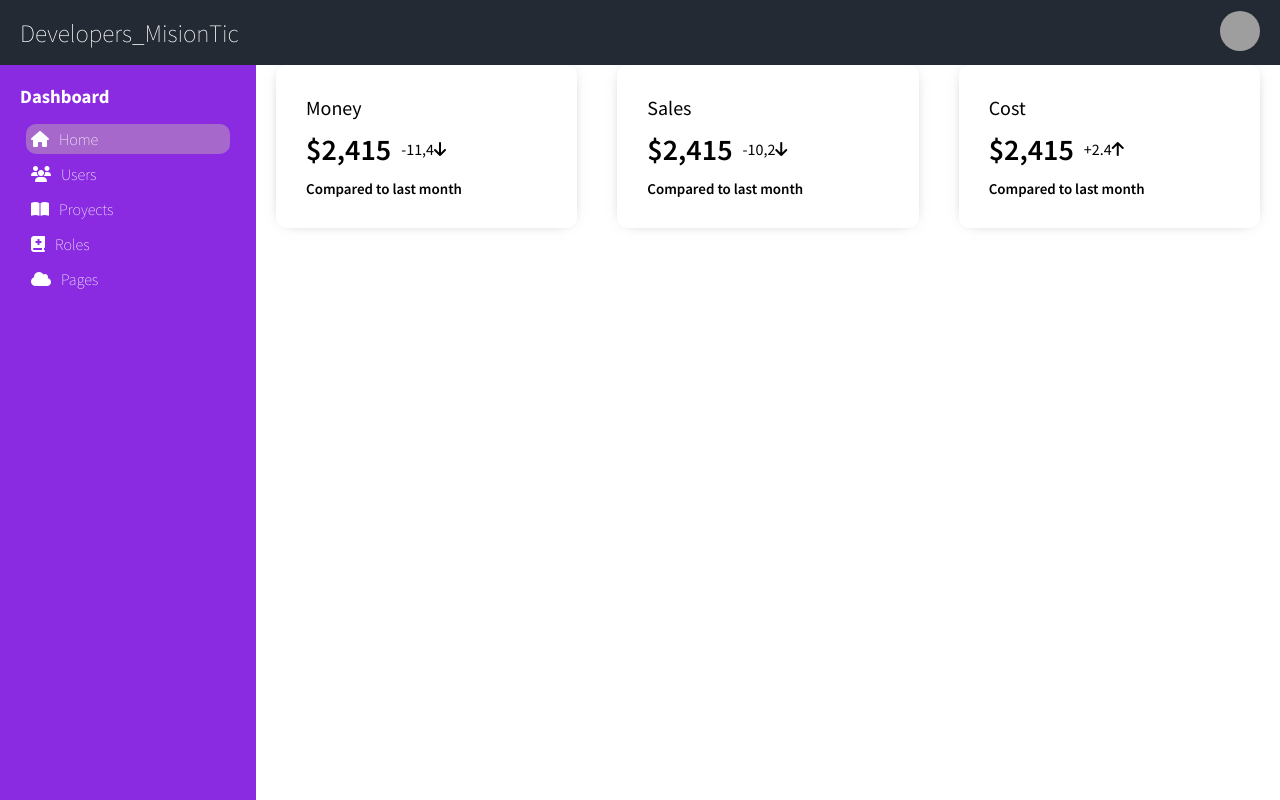
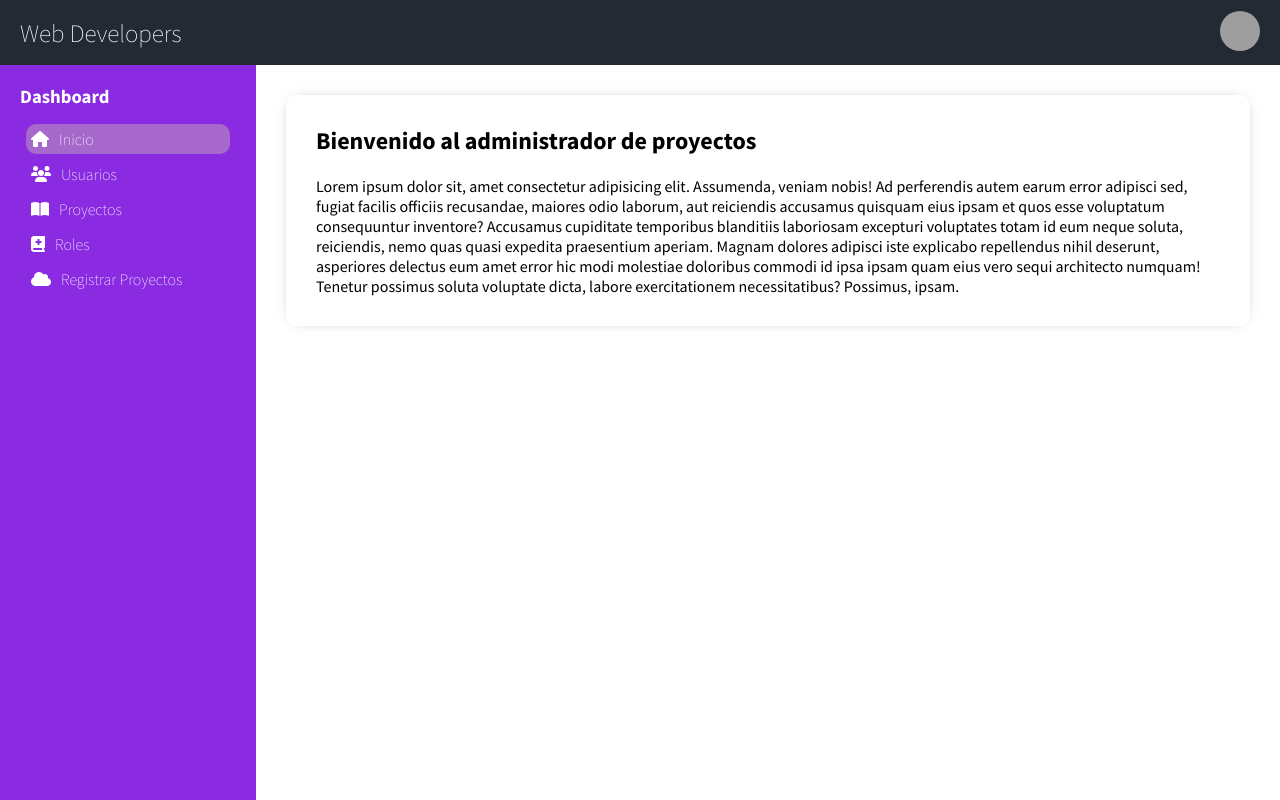
Before and after one commit to Devs-Team-4/proyecto-ciclo-4, a React (Create React App) app in the folder react-app/: page / in a window 1280 px wide. Built offline with nearby package versions, Linux system fonts and the light colour scheme; grey boxes are pictures that could not be loaded.

Commit message:
Creación del Dockerfile

```diff
--- a/react-app/src/components/featuredInfo/FeaturedInfo.jsx
+++ b/react-app/src/components/featuredInfo/FeaturedInfo.jsx
@@ -1,33 +1,26 @@
-import React from 'react'
-import './featuredInfo.css'
+import React from "react";
+import "./featuredInfo.css";
 
 export default function FeaturedInfo() {
-    return (
-        <div className="featured">
-            <div className="featuredItem">
-                <span className="featuredTitle">Money</span>
-                <div className="featuredMoneyContainer">
-                    <span className="featuredMoney">$2,415</span>
-                    <span className="featuredMoneyRate">-11,4 <i class="fas fa-arrow-down"></i></span>
-                </div>
-                <span className="featuredSub">Compared to last month</span>
-            </div>
-            <div className="featuredItem">
-                <span className="featuredTitle">Sales</span>
-                <div className="featuredMoneyContainer">
-                    <span className="featuredMoney">$2,415</span>
-                    <span className="featuredMoneyRate">-10,2 <i class="fas fa-arrow-down"></i></span>
-                </div>
-                <span className="featuredSub">Compared to last month</span>
-            </div>
-            <div className="featuredItem">
-                <span className="featuredTitle">Cost</span>
-                <div className="featuredMoneyContainer">
-                    <span className="featuredMoney">$2,415</span>
-                    <span className="featuredMoneyRate">+2.4 <i class="fas fa-arrow-up"></i></span>
-                </div>
-                <span className="featuredSub">Compared to last month</span>
-            </div>
-        </div>
-    )
+  return (
+    <div className="featured">
+      <div className="featuredItem">
+        <h2>Bienvenido al administrador de proyectos </h2>
+        <br />
+        <p>
+          Lorem ipsum dolor sit, amet consectetur adipisicing elit. Assumenda,
+          veniam nobis! Ad perferendis autem earum error adipisci sed, fugiat
+          facilis officiis recusandae, maiores odio laborum, aut reiciendis
+          accusamus quisquam eius ipsam et quos esse voluptatum consequuntur
+          inventore? Accusamus cupiditate temporibus blanditiis laboriosam
+          excepturi voluptates totam id eum neque soluta, reiciendis, nemo quas
+          quasi expedita praesentium aperiam. Magnam dolores adipisci iste
+          explicabo repellendus nihil deserunt, asperiores delectus eum amet
+          error hic modi molestiae doloribus commodi id ipsa ipsam quam eius
+          vero sequi architecto numquam! Tenetur possimus soluta voluptate
+          dicta, labore exercitationem necessitatibus? Possimus, ipsam.
+        </p>
+      </div>
+    </div>
+  );
 }
--- a/react-app/src/components/featuredInfo/featuredInfo.css
+++ b/react-app/src/components/featuredInfo/featuredInfo.css
@@ -6,7 +6,7 @@
 
 .featuredItem{
     flex: 1;
-    margin:0px 20px;
+    margin:30px 30px;
     padding: 30px;
     border-radius: 10px;
     cursor:pointer;
--- a/react-app/src/components/sidebar/Sidebar.jsx
+++ b/react-app/src/components/sidebar/Sidebar.jsx
@@ -12,19 +12,19 @@ export default function Sidebar() {
                         <Link to="/" className="link">
                             <li className="sidebarListItem active">
                                 <i class="fas fa-home"></i>
-                                Home
+                                Inicio
                             </li>
                         </Link>
                         <Link to="/users" className="link">
                             <li className="sidebarListItem">
                                 <i class="fas fa-users"></i>
-                                Users
+                                Usuarios
                             </li>
                         </Link>
                         <Link to="/proyects" className="link">
                             <li className="sidebarListItem">
                                 <i class="fas fa-book-open"></i>
-                                Proyects
+                                Proyectos
                             </li>
                         </Link>
                         <Link to="/roles" className="link">
@@ -35,7 +35,7 @@ export default function Sidebar() {
                         </Link>
                         <li className="sidebarListItem">
                             <i class="fas fa-cloud"></i>
-                            Pages
+                            Registrar Proyectos
                         </li>
                     </ul>
                 </div>
--- a/react-app/src/components/topbar/Topbar.jsx
+++ b/react-app/src/components/topbar/Topbar.jsx
@@ -15,7 +15,7 @@
             <div className="topbarWrapper">
                 <div className="topLeft">
                     <Link to="/" className="link">
-                        <span className="logo">Developers_MisionTic</span>
+                        <span className="logo">Web Developers</span>
                     </Link>
                 </div>
                 <div className="topRight">
```
Also changed, not shown: 2 other files (tests, documents, lock files or other folders).
